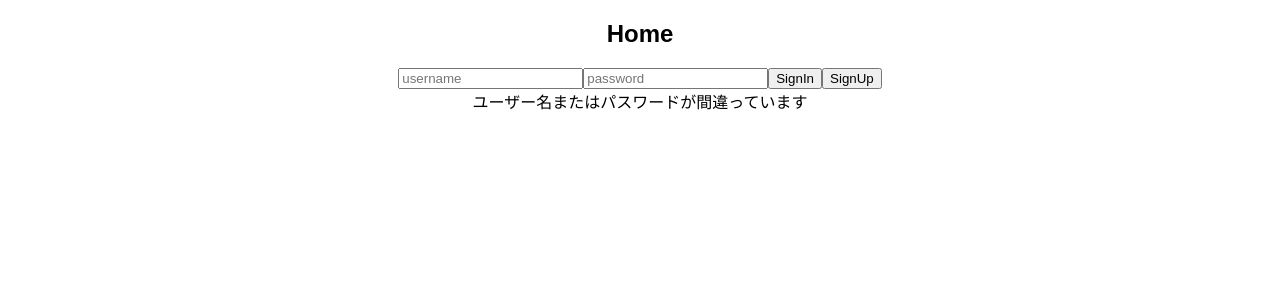
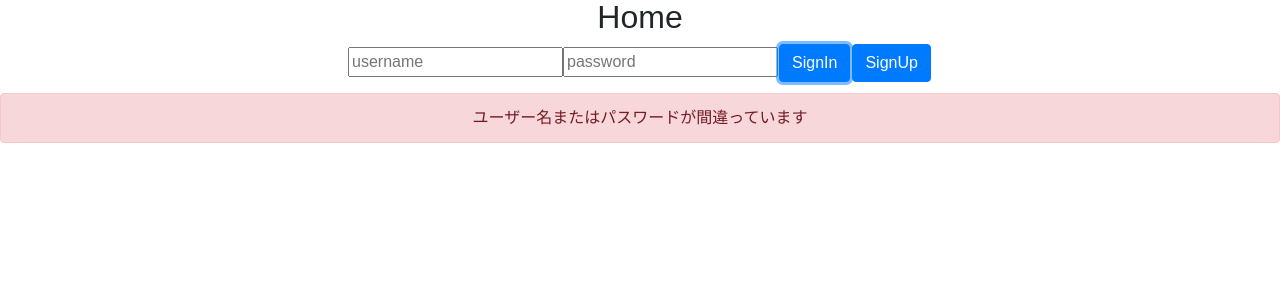
Before and after one commit to limagesan/client-nichango, a React (Create React App) app: page / in a window 1280 px wide. Both pictures are taken after a click on the button "SignIn". Shown: the top 300 px of the page. Built offline with nearby package versions, Linux system fonts and the light colour scheme; no server answers.

Commit message:
add bootstrap, AuthRoute

```diff
--- a/package.json
+++ b/package.json
@@ -5,7 +5,6 @@
   "dependencies": {
     "axios": "^0.16.2",
     "react": "^16.0.0",
-    "react-dom": "^16.0.0",
     "react-router-dom": "^4.2.2",
     "react-scripts": "1.0.14"
   },
--- a/public/index.html
+++ b/public/index.html
@@ -1,5 +1,6 @@
 <!doctype html>
 <html lang="en">
+
 <head>
   <meta charset="utf-8">
   <meta name="viewport" content="width=device-width, initial-scale=1, shrink-to-fit=no">
@@ -8,8 +9,12 @@
       manifest.json provides metadata used when your web app is added to the
       homescreen on Android. See https://developers.google.com/web/fundamentals/engage-and-retain/web-app-manifest/
     -->
+
+  <link rel="stylesheet" href="https://maxcdn.bootstrapcdn.com/bootstrap/4.0.0-beta/css/bootstrap.min.css" integrity="sha384-/Y6pD6FV/Vv2HJnA6t+vslU6fwYXjCFtcEpHbNJ0lyAFsXTsjBbfaDjzALeQsN6M"
+    crossorigin="anonymous">
   <link rel="manifest" href="%PUBLIC_URL%/manifest.json">
   <link rel="shortcut icon" href="%PUBLIC_URL%/favicon.ico">
+
   <!--
       Notice the use of %PUBLIC_URL% in the tags above.
       It will be replaced with the URL of the `public` folder during the build.
@@ -21,6 +26,7 @@
     -->
   <title>React App</title>
 </head>
+
 <body>
   <noscript>
     You need to enable JavaScript to run this app.
@@ -37,4 +43,5 @@
       To create a production bundle, use `npm run build` or `yarn build`.
     -->
 </body>
+
 </html>
--- a/src/Api.js
+++ b/src/Api.js
@@ -4,7 +4,6 @@ export default class Api {
   constructor() {
     this.baseUrl = "http://127.0.0.1";
     this.port = 4000;
-    // axios.defaults.withCredentials = true; // クッキー情報のやりとりを許可
     axios.defaults.headers.common['Authorization'] = localStorage.getItem('token');
   }
 
@@ -37,5 +36,6 @@ export default class Api {
       .then(res => {
         return res
       })
+      .catch(this.handleError);
   }
 }
--- a/src/App.js
+++ b/src/App.js
@@ -1,5 +1,5 @@
 import React, { Component } from 'react';
-import { BrowserRouter as Router, Route } from 'react-router-dom';
+import { BrowserRouter as Router, Route, Switch, Redirect } from 'react-router-dom';
 
 import './App.css';
 
@@ -13,8 +13,11 @@ class App extends Component {
       <div className="App">
         <Router>
           <div>
-            <Route exact path="/" component={Home} />
-            <Route path="/lesson" component={Lesson} />
+            <Switch>
+              <Route exact path="/" component={Home} />
+              <PrivateRoute path="/lesson" component={Lesson} />
+              <Route component={UndefinedPage} />
+            </Switch>
           </div>
         </Router>
       </div>
@@ -22,4 +25,33 @@ class App extends Component {
   }
 }
 
+class PrivateRoute extends Component {
+  constructor() {
+    super();
+    this.authorized = localStorage.getItem("token");
+  }
+
+  render() {
+    const { component: Component, ...rest } = this.props;
+    console.log("props", this.props);
+    return (
+      <Route {...rest} render={props => (
+        this.authorized ? (
+          <Component {...props} />
+        ) : (
+            <Redirect to="/" />
+          )
+      )} />
+    )
+  }
+}
+
+const UndefinedPage = props => {
+  return (
+    <div className="UndefinedPage alert alert-danger">
+      Page not Found.
+    </div>
+  );
+}
+
 export default App;
--- /dev/null
+++ b/src/Home.css
@@ -0,0 +1,7 @@
+button {
+  margin: 1px;
+}
+
+.LoginFailed {
+  margin-top: 10px;
+}
--- a/src/Home.js
+++ b/src/Home.js
@@ -1,5 +1,6 @@
 import React, { Component } from "react";
 import Api from "./Api";
+import "./Home.css";
 
 class Home extends Component {
   constructor() {
@@ -31,6 +32,7 @@ class Home extends Component {
     this.api.signUp(username, password).then((res) => {
       console.log("[Api: SignUp]", res);
       localStorage.setItem("token", res.data.token);
+
       this.props.history.push("/lesson");
     }).catch((err) => {
       alert("Failed sign up");
@@ -47,8 +49,8 @@ class Home extends Component {
         <h2>Home</h2>
         <input type="text" name="username" placeholder="username" value={this.state.username} onChange={this.handleChange} />
         <input type="text" name="password" placeholder="password" value={this.state.password} onChange={this.handleChange} />
-        <button onClick={this.signIn}>SignIn</button>
-        <button onClick={this.signUp}>SignUp</button>
+        <button className="btn btn-primary" onClick={this.signIn}>SignIn</button>
+        <button className="btn btn-primary" onClick={this.signUp}>SignUp</button>
         <LoginFailed isShowing={this.state.isShowingLoginFailed} />
       </div>
     );
@@ -57,7 +59,7 @@ class Home extends Component {
 
 const LoginFailed = ({ isShowing }) => {
   return (isShowing && (
-    <div className="loginFailed">
+    <div className="LoginFailed alert alert-danger">
       ユーザー名またはパスワードが間違っています
     </div>
   ));
```
Also changed, not shown: 1 other file (tests, documents, lock files or other folders). Lines whose indentation alone changed are shown as unchanged.
